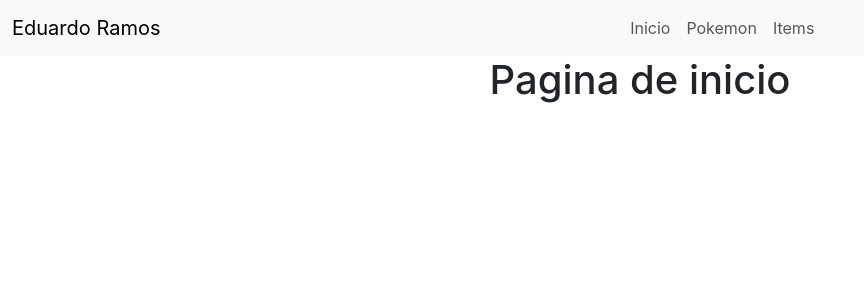
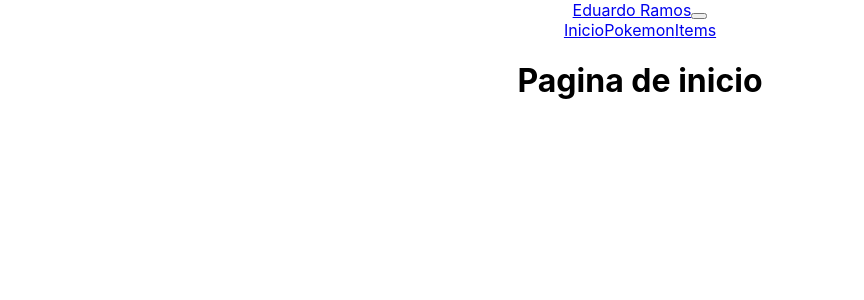
Before and after one commit to eduRamos1620/Portafolio, a React (Create React App) app: page / in a window 1280 px wide. Shown: the top 300 px of the page, without its empty margins (0-864 px from the left). Built offline with nearby package versions, Linux system fonts and the light colour scheme.

Commit message:
quitando bootsstrat

```diff
--- a/public/index.html
+++ b/public/index.html
@@ -24,7 +24,7 @@
       work correctly both with client-side routing and a non-root public URL.
       Learn how to configure a non-root public URL by running `npm run build`.
     -->
-    <link href="https://cdn.jsdelivr.net/npm/bootstrap@5.3.0-alpha3/dist/css/bootstrap.min.css" rel="stylesheet" integrity="sha384-KK94CHFLLe+nY2dmCWGMq91rCGa5gtU4mk92HdvYe+M/SXH301p5ILy+dN9+nJOZ" crossorigin="anonymous">
+    <!--<link href="https://cdn.jsdelivr.net/npm/bootstrap@5.3.0-alpha3/dist/css/bootstrap.min.css" rel="stylesheet" integrity="sha384-KK94CHFLLe+nY2dmCWGMq91rCGa5gtU4mk92HdvYe+M/SXH301p5ILy+dN9+nJOZ" crossorigin="anonymous">-->
     <title>React App</title>
   </head>
   <body>
--- a/src/components/menu/Navbar.jsx
+++ b/src/components/menu/Navbar.jsx
@@ -4,17 +4,17 @@ import '../styles/Navbar.css'
 const Navbar = () => {
   return (
     <div>
-        <nav class="navbar navbar-expand-lg bg-body-tertiary">
-            <div class="container-fluid">
-                <Link class="navbar-brand" to='/'>Eduardo Ramos</Link>
-                <button class="navbar-toggler" type="button" data-bs-toggle="collapse" data-bs-target="#navbarNavAltMarkup" aria-controls="navbarNavAltMarkup" aria-expanded="false" aria-label="Toggle navigation">
-                    <span class="navbar-toggler-icon"></span>
+        <nav class="navbar-contenedor">
+            <div className="container-fluid">
+                <Link className="navbar-brand" to='/'>Eduardo Ramos</Link>
+                <button className="navbar-toggler" type="button" data-bs-toggle="collapse" data-bs-target="#navbarNavAltMarkup" aria-controls="navbarNavAltMarkup" aria-expanded="false" aria-label="Toggle navigation">
+                    <span className="navbar-toggler-icon"></span>
                 </button>
-                <div class="collapse navbar-collapse" id="navbarNavAltMarkup">
-                    <div class="navbar-nav mx-auto">
-                        <Link class="nav-link" to='/'>Inicio</Link>
-                        <Link class="nav-link" to='/pokemon'>Pokemon</Link>
-                        <Link class="nav-link" to='/Items'>Items</Link>
+                <div className="collapse navbar-collapse" id="navbarNavAltMarkup">
+                    <div className="navbar-nav mx-auto">
+                        <Link className="nav-link" to='/'>Inicio</Link>
+                        <Link className="nav-link" to='/pokemon'>Pokemon</Link>
+                        <Link className="nav-link" to='/Items'>Items</Link>
 
                     </div>
                 </div>
```
